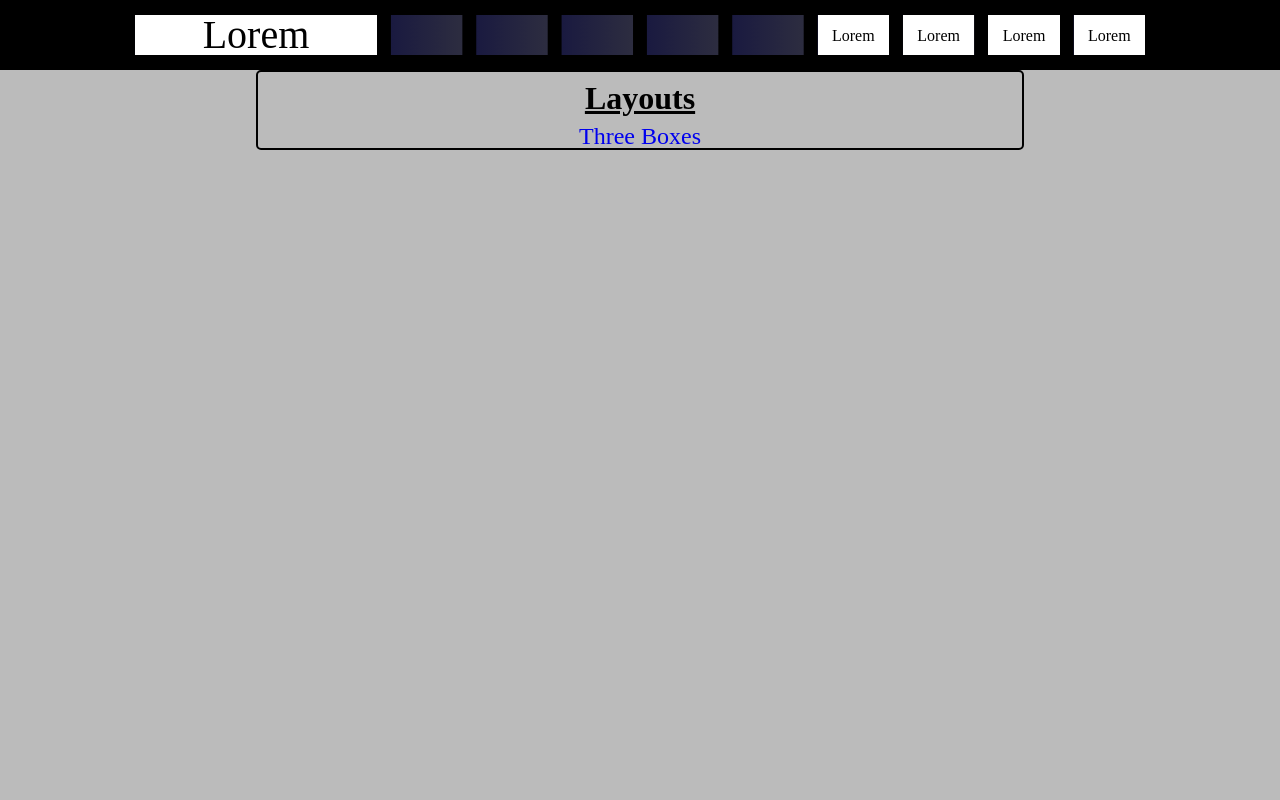
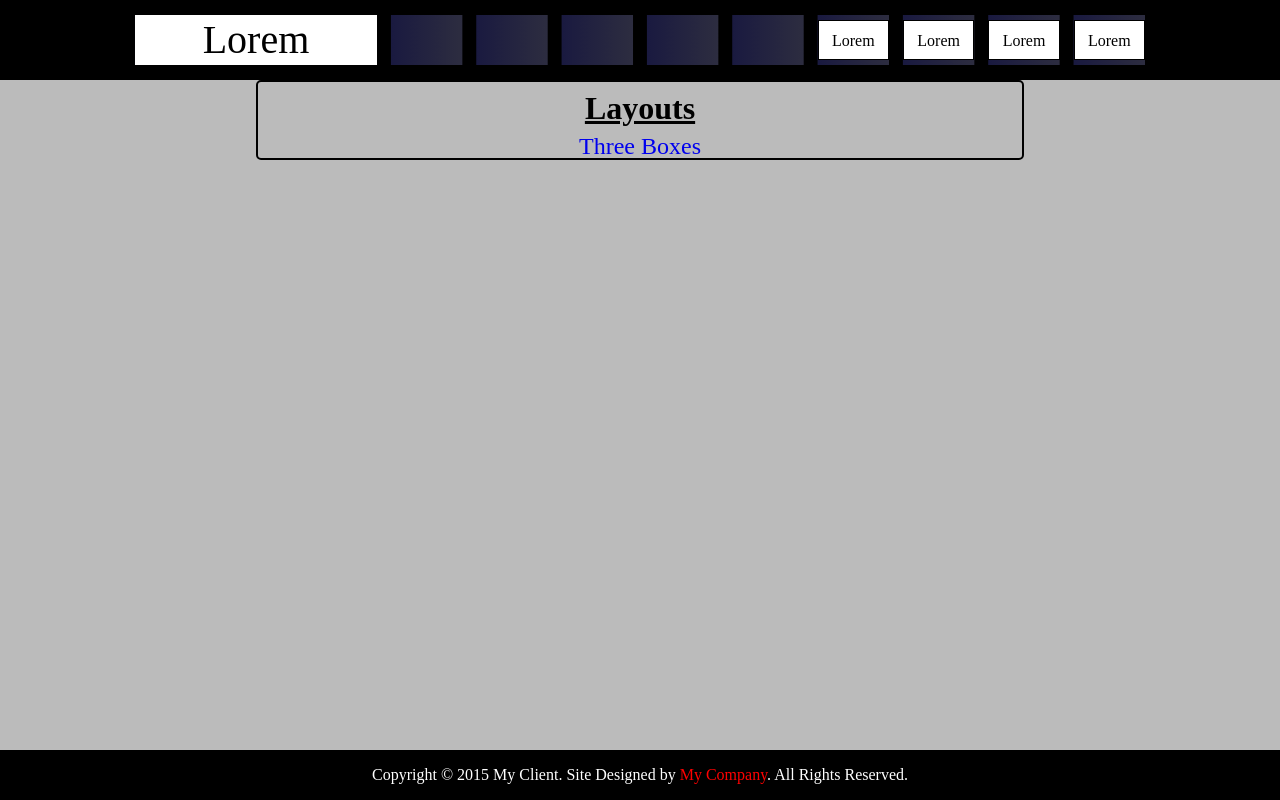
Before and after one commit to xNok/Cssb, a website: page index.html in a window 1280 px wide. Drawn offline with Linux system fonts and the light colour scheme.

Commit message:
add footer

```diff
--- a/css/app.scss
+++ b/css/app.scss
@@ -59,6 +59,7 @@ $color-3: red;
 /* base */
 @import 'base/cssReset';
 /* modules */
+@import 'modules/simpleFooter';
 @import 'modules/simpleHeaderNavbar';
 /* Theme */
 //@import 'themes/threeBoxes';
@@ -87,3 +88,9 @@ body {
 		font-size: 1.5em;
 	}
 }
+
+.l-container{
+	min-height: 100%;
+    position: relative;
+    padding-bottom: 50px;
+}
--- /dev/null
+++ b/css/modules/simpleFooter.scss
@@ -0,0 +1,17 @@
+footer{
+	width: 100%;
+    height: 50px;
+    position: absolute;
+    bottom: 0;
+    left: 0;
+
+    text-align: center;
+    line-height: 50px;
+
+    background: $color-2;
+    color: $color-1;
+
+    a{
+    	color: $color-3;
+    }
+}
--- a/index.html
+++ b/index.html
@@ -40,7 +40,11 @@
 			</div>
 		</div>
 
-		<footer></footer>
+		<footer>
+		<p>
+			Copyright &copy; 2015 My Client. Site Designed by <a href="http://mysite.com">My Company</a>. All Rights Reserved.
+		</p>
+		</footer>
 	</div>
 
 	<script src="js/app.js"></script>
```
Also changed, not shown: css/app.css.
